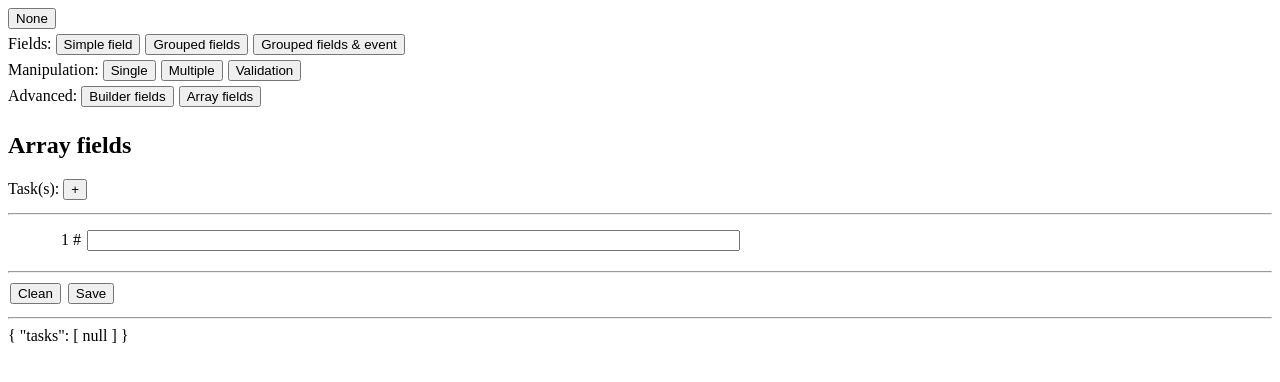
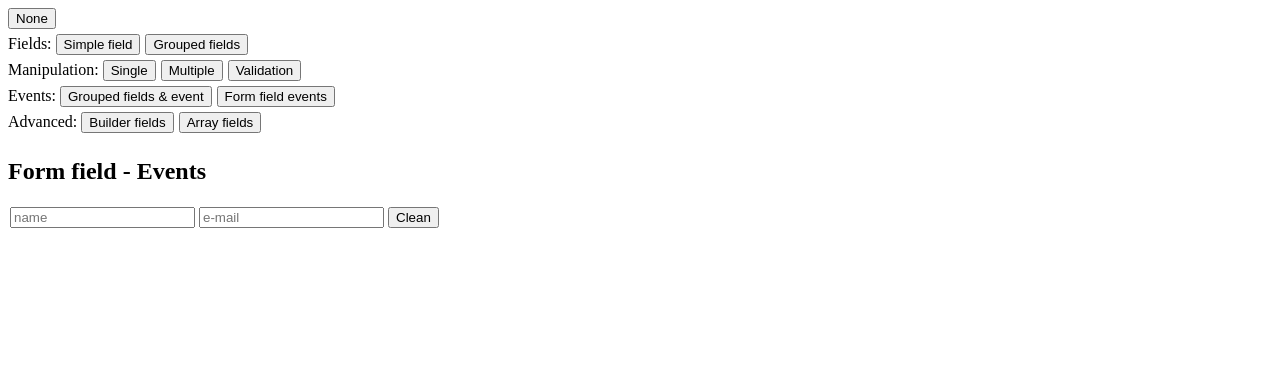
Before and after one commit to p4ndev/frontend-forms, an Angular app: page / in a window 1280 px wide. Shown: the top 382 px of the page. Built offline with nearby package versions, Linux system fonts and the light colour scheme.

Commit message:
Change advanced events

```diff
--- a/src/app/app.component.html
+++ b/src/app/app.component.html
@@ -4,13 +4,17 @@
 Fields:
 <button (click)='openForm(1)'>Simple field</button>
 <button (click)='openForm(2)'>Grouped fields</button>
-<button (click)='openForm(3)'>Grouped fields & event</button>
 
 <br />
 Manipulation:
 <button (click)='openForm(4)'>Single</button>
 <button (click)='openForm(5)'>Multiple</button>
 <button (click)='openForm(6)'>Validation</button>
+
+<br />
+Events:
+<button (click)='openForm(3)'>Grouped fields & event</button>
+<button (click)='openForm(9)'>Form field events</button>
 
 <br />
 Advanced:
@@ -26,5 +30,6 @@ Advanced:
   <app-validation                   *ngSwitchCase="6" />
   <app-simple-builder-fields        *ngSwitchCase="7" />
   <app-simple-array-fields          *ngSwitchCase="8" />
+  <app-form-field-event-behaviors   *ngSwitchCase="9" />
   <p *ngSwitchDefault>Please <em>select</em> an option above</p>
 </div>
--- a/src/app/app.component.ts
+++ b/src/app/app.component.ts
@@ -6,7 +6,7 @@ import { Component } from '@angular/core';
 })
 export class AppComponent {
 
-  formOption? : number = 8;
+  formOption? : number = 9;
 
   openForm(option? : number) : void{
     this.formOption = option;
--- a/src/app/app.module.ts
+++ b/src/app/app.module.ts
@@ -11,6 +11,7 @@ import { GroupedFormFieldsComponent           } from './grouped-form-fields/grou
 import { SimpleBuilderFieldsComponent         } from './simple-builder-fields/simple-builder-fields.component';
 import { SingleFormManipulationComponent      } from './single-form-manipulation/single-form-manipulation.component';
 import { GroupedFormFieldsEventComponent      } from './grouped-form-fields-event/grouped-form-fields-event.component';
+import { FormFieldEventBehaviorsComponent     } from './form-field-event-behaviors/form-field-event-behaviors.component';
 import { MultipleFormManipulationComponent    } from './multiple-form-manipulation/multiple-form-manipulation.component';
 
 @NgModule({
@@ -19,7 +20,8 @@ import { MultipleFormManipulationComponent    } from './multiple-form-manipulati
     GroupedFormFieldsComponent,               GroupedFormFieldsEventComponent,
     SingleFormManipulationComponent,          MultipleFormManipulationComponent,
     ValidationComponent,                      ValidationReportComponent,
-    SimpleBuilderFieldsComponent,             SimpleArrayFieldsComponent
+    SimpleBuilderFieldsComponent,             SimpleArrayFieldsComponent,
+    FormFieldEventBehaviorsComponent
   ],
   imports: [
     BrowserModule,                            ReactiveFormsModule
--- /dev/null
+++ b/src/app/form-field-event-behaviors/form-field-event-behaviors.component.html
@@ -0,0 +1,11 @@
+<h2>Form field - Events</h2>
+
+<form [formGroup]="eventForm">
+
+    <input formControlName="name" placeholder="name" />
+    <input formControlName="email" placeholder="e-mail" />
+
+    <input type="reset" value="Clean" />
+    <input type="submit" value="Send" *ngIf="form.valid" />
+
+</form>
--- /dev/null
+++ b/src/app/form-field-event-behaviors/form-field-event-behaviors.component.ts
@@ -0,0 +1,32 @@
+import { FormFieldEventBehaviors } from './form-field-event-behaviors.event';
+import { FormControl, FormGroup, Validators } from '@angular/forms';
+import { Component, OnInit } from '@angular/core';
+
+@Component({
+  selector: 'app-form-field-event-behaviors',
+  templateUrl: './form-field-event-behaviors.component.html'
+})
+export class FormFieldEventBehaviorsComponent extends FormFieldEventBehaviors implements OnInit {
+
+  eventForm = new FormGroup({
+    email : new FormControl(null, [Validators.required, Validators.email]),
+    name  : new FormControl(null, [Validators.required, Validators.minLength(5)])
+  });
+
+  get form() : FormGroup{
+    return this.eventForm;
+  }
+
+  get name() : FormControl<string | null>{
+    return this.eventForm.controls.name;
+  }
+
+  ngOnInit() : void {
+    this.form.statusChanges.subscribe(this.onFormStatusChanged);
+    this.form.valueChanges.subscribe(this.onFormValueChanged);
+
+    this.name.statusChanges.subscribe(this.onNameStatusChanged);
+    this.name.valueChanges.subscribe(this.onNameValueChanged);
+  }
+
+}
--- /dev/null
+++ b/src/app/form-field-event-behaviors/form-field-event-behaviors.event.ts
@@ -0,0 +1,26 @@
+import { IEventForm } from "./form-field-event-behaviors.interface";
+import { FormControlStatus } from "@angular/forms";
+
+export abstract class FormFieldEventBehaviors{
+
+  onFormStatusChanged(e : FormControlStatus) {
+    console.warn("Form status changed:");
+    console.log(e);
+  }
+
+  onFormValueChanged(e : Partial<IEventForm>) {
+    console.warn("Form values changed:");
+    console.log(e);
+  }
+
+  onNameStatusChanged(e : FormControlStatus) {
+    console.warn("Name status changed");
+    console.log(e);
+  }
+
+  onNameValueChanged(e: string | null) {
+    console.warn("Name value changed:");
+    console.log(e);
+  }
+
+}
--- /dev/null
+++ b/src/app/form-field-event-behaviors/form-field-event-behaviors.interface.ts
@@ -0,0 +1,4 @@
+export interface IEventForm{
+  name  : string | null;
+  email : string | null;
+};
```
